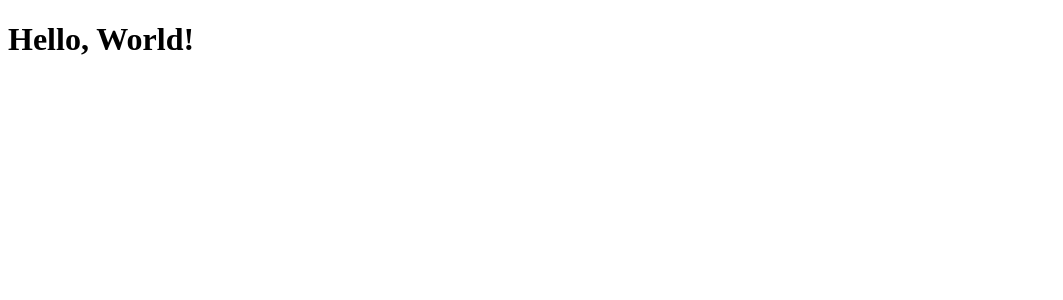
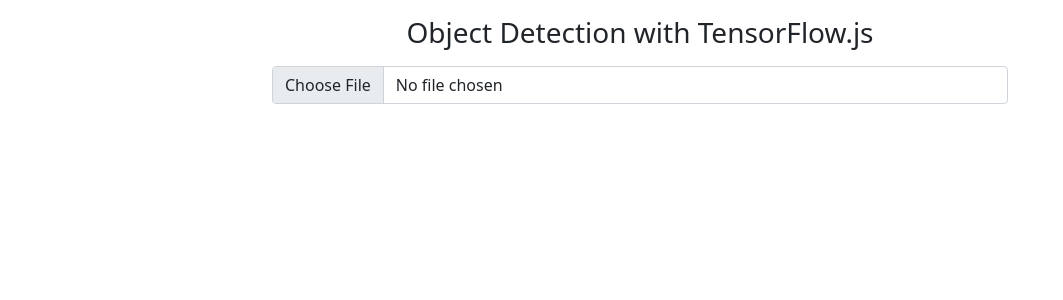
Before and after one commit to flowfree/react-object-detection, a React (Create React App) app: page / in a window 1280 px wide. Shown: the top 300 px of the page, without its empty margins (0-1063 px from the left). Built offline with nearby package versions, Linux system fonts and the light colour scheme.

Commit message:
Choose image and display on canvas

```diff
--- a/package.json
+++ b/package.json
@@ -3,9 +3,11 @@
   "version": "0.1.0",
   "private": true,
   "dependencies": {
+    "@popperjs/core": "^2.10.1",
     "@testing-library/jest-dom": "^5.11.4",
     "@testing-library/react": "^11.1.0",
     "@testing-library/user-event": "^12.1.10",
+    "bootstrap": "^5.1.0",
     "react": "^17.0.2",
     "react-dom": "^17.0.2",
     "react-scripts": "4.0.3",
--- a/public/index.html
+++ b/public/index.html
@@ -5,6 +5,16 @@
     <meta name="viewport" content="width=device-width, initial-scale=1" />
     <title>Object Detection with React and TensorFlow.js</title>
   </head>
+  <style type="text/css">
+    .preview {
+      position: relative;
+    }
+    .preview canvas {
+      position: absolute;
+      top: 0;
+      left: 0;
+    }
+  </style>
   <body>
     <noscript>You need to enable JavaScript to run this app.</noscript>
     <div id="root"></div>
--- a/src/App.js
+++ b/src/App.js
@@ -1,6 +1,57 @@
+import { useRef } from 'react'
+
+function ObjectDetector() {
+  const imageRef = useRef(null)
+  const canvasRef = useRef(null)
+
+  function handleFileChange(e) {
+    const image = imageRef.current
+    const canvas = canvasRef.current
+
+    if (e.target.files.length) {
+      image.src = URL.createObjectURL(e.target.files[0])
+      image.onload = () => {
+        detectObjects(image, canvas)
+      }
+    }
+  }
+
+  function detectObjects(image, canvas) {
+    const ctx = canvas.getContext('2d')
+    canvas.width = image.width
+    canvas.height = image.height
+    ctx.drawImage(image, 0, 0, image.width, image.height)
+    ctx.beginPath()
+    ctx.strokeStyle = 'red'
+    ctx.rect(20, 20, 100, 100)
+    ctx.stroke()
+  }
+
+  return (
+    <div>
+      <h3 className="text-center mb-3">Object Detection with TensorFlow.js</h3>
+      <form>
+        <div className="mb-3">
+          <input type="file" className="form-control" onChange={handleFileChange} />
+        </div>
+      </form>
+      <div className="preview">
+        <img ref={imageRef} className="img-fluid" alt="" />
+        <canvas ref={canvasRef} />
+      </div>
+    </div>
+  )
+}
+
 function App() {
   return (
-    <h1>Hello, World!</h1>
+    <div className="container">
+      <div className="row justify-content-md-center mt-3">
+        <div className="col-md-8">
+          <ObjectDetector />
+        </div>
+      </div>
+    </div>
   )
 }
 
--- a/src/index.js
+++ b/src/index.js
@@ -1,3 +1,4 @@
+import 'bootstrap/dist/css/bootstrap.min.css'
 import React from 'react'
 import ReactDOM from 'react-dom'
 import App from './App'
```
Also changed, not shown: 1 other file (tests, documents, lock files or other folders).
